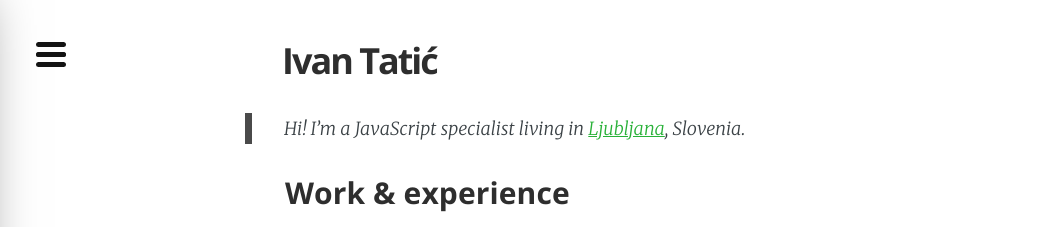
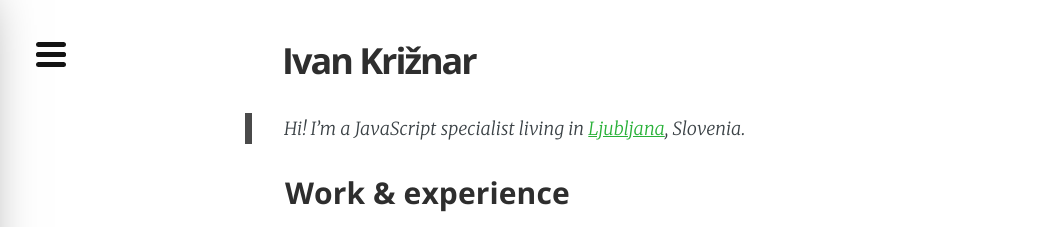
Before and after one commit to hyperNURb/hypernurb.github.io, a Jekyll site: the page built from index.md, in a window 1280 px wide and 900 px high. Shown: the top 227 px of the window, without its empty margins (0-1056 px from the left). Built offline with Jekyll 4.4.1, drawn with Linux system fonts in a browser that asks for light colours; Markdown is read by kramdown in place of the engine named in the settings; some of the changed text lies outside the part shown.

Commit message:
Updates name.

```diff
--- a/_config.yml
+++ b/_config.yml
@@ -1,4 +1,4 @@
-name: Ivan Tatić
+name: Ivan Križnar
 description: "Web developer with more then 10 years of experience building exceptional websites and services."
 meta_description: "Adventures in web development"
 
@@ -14,6 +14,6 @@ google_analytics: 'UA-267787-27'
 
 # Details for the RSS feed generator
 url:            'http://simplified.me'
-author:         'Ivan Tatic'
+author:         'Ivan Križnar'
 
 exclude: [ Gemfile, Gemfile.lock, Procfile, vendor, gems]
--- a/index.md
+++ b/index.md
@@ -1,6 +1,6 @@
 ---
 layout: about
-title: Ivan Tatić
+title: Ivan Križnar
 cover: false
 ---
 
@@ -104,4 +104,4 @@ Feel free to contact me anytime. You can find me on:
 - [Twitter](http://twitter.com/eewan)
 - [Facebook](http://www.facebook.com/tatic.ivan)
 - [GitHub](https://github.com/hypernurb)
-- [LinkedIn](http://www.linkedin.com/in/ivantatic)
+- [LinkedIn](http://www.linkedin.com/in/ivankriznar)
```
